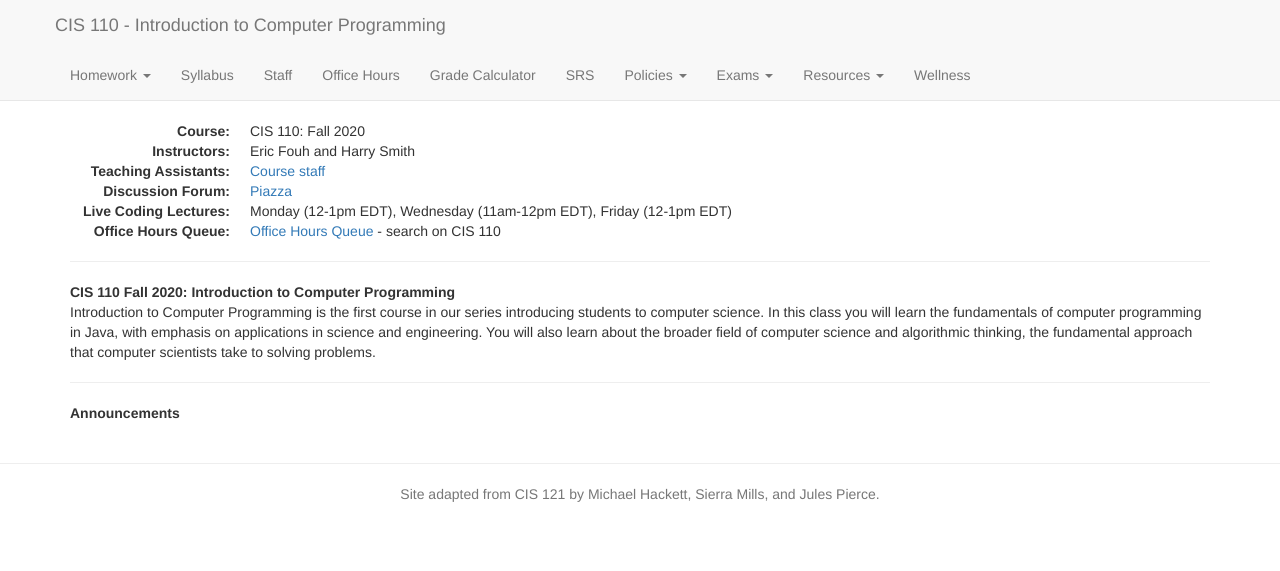
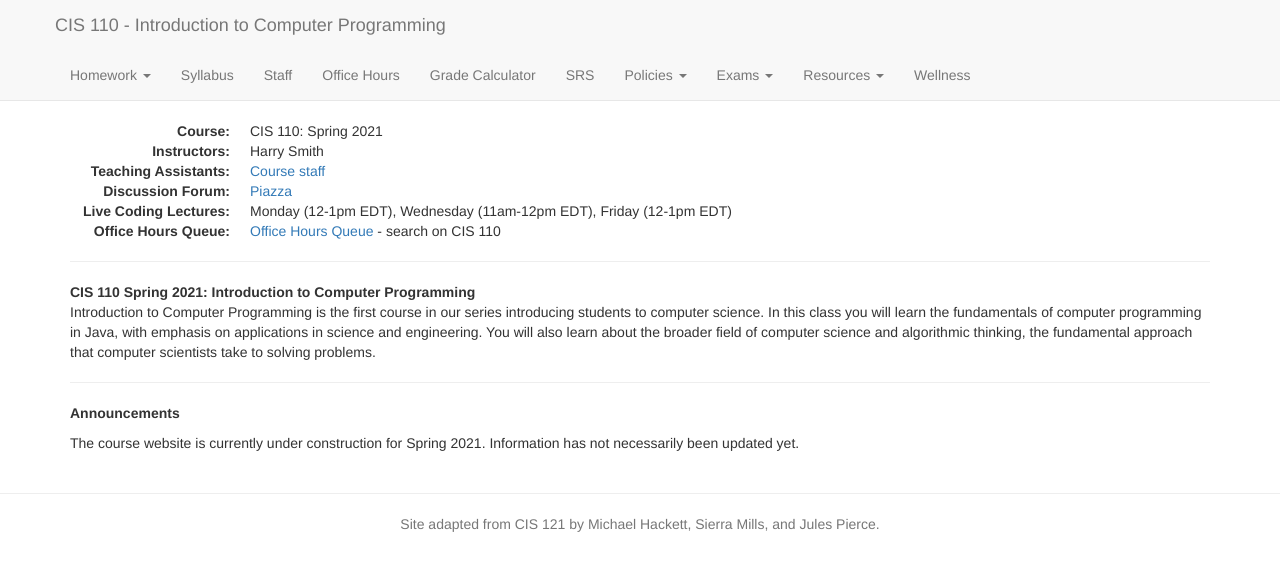
Before and after one commit to cis110/cis110.github.io, a Jekyll site: the page built from index.md, in a window 1280 px wide. Shown: the top 571 px of the page. Built offline with Jekyll 4.4.1, drawn with Linux system fonts in a browser that asks for light colours; nearby versions of some CDN libraries; a script that is not in the unit is left out.

Commit message:
update home page, piazza link, announcements

```diff
--- a/_data/announcements.yaml
+++ b/_data/announcements.yaml
@@ -1,2 +1,4 @@
 # General format - delete any unused fields
 # announcement: words
+
+- announcement: The course website is currently under construction for Spring 2021. Information has not necessarily been updated yet.
--- a/index.md
+++ b/index.md
@@ -1,22 +1,22 @@
 ---
 layout: default
-title: CIS 110 Fall 2020 — Introduction to Computer Programming
+title: CIS 110 Spring 2021 — Introduction to Computer Programming
 active_tab: main-page
 attribution: Site adapted from CIS 121 by Michael Hackett, Sierra Mills, and Jules Pierce.
 ---
 
 {: .dl-horizontal}
 Course:
-: CIS 110: Fall 2020
+: CIS 110: Spring 2021
 
 Instructors:
-: Eric Fouh and Harry Smith
+: Harry Smith
 
 Teaching Assistants:
 : [Course staff]({{site.baseurl}}/staff.html)
 
 Discussion Forum:
-: [Piazza](https://piazza.com/upenn/fall2020/cis1102020c)
+: [Piazza](piazza.com/upenn/spring2021/cis110)
 
 Live Coding Lectures:
 : Monday (12-1pm EDT), Wednesday (11am-12pm EDT), Friday (12-1pm EDT)
@@ -26,7 +26,7 @@ Office Hours Queue:
 
 ---
 
-CIS 110 Fall 2020: Introduction to Computer Programming
+CIS 110 Spring 2021: Introduction to Computer Programming
 
 : Introduction to Computer Programming is the first course in our series introducing students to computer science. In this class you will learn the fundamentals of computer programming in Java, with emphasis on applications in science and engineering. You will also learn about the broader field of computer science and algorithmic thinking, the fundamental approach that computer scientists take to solving problems.
 
```
Also changed, not shown: 2 other files.
